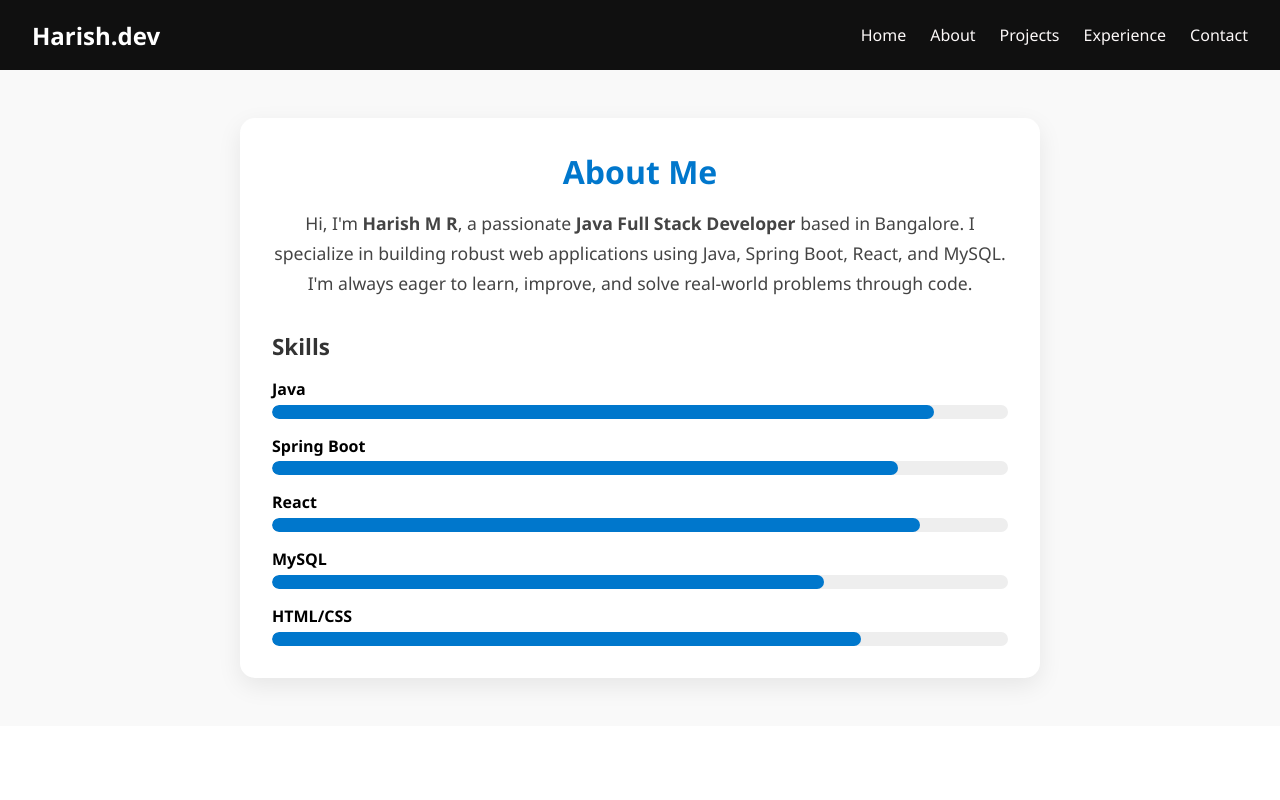
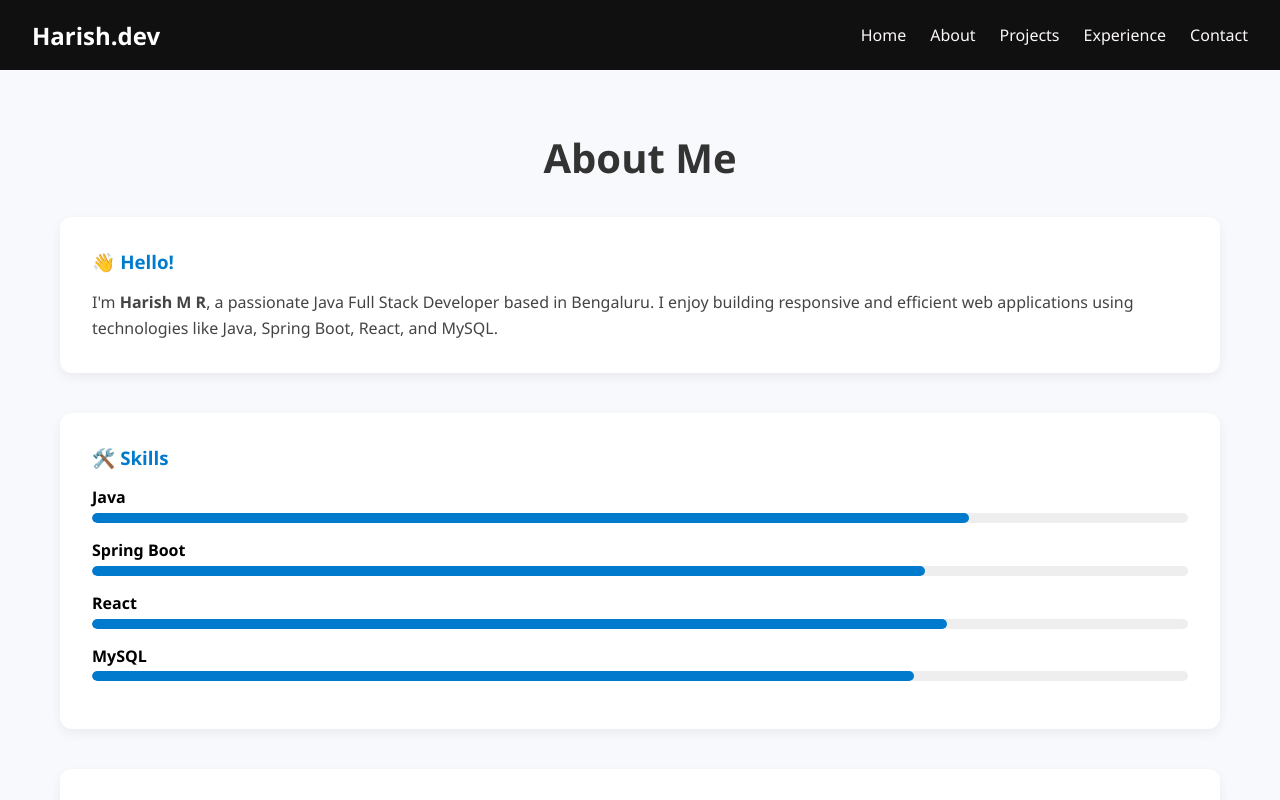
Before and after one commit to Harishmr2002/My-Portfolio, a React (Vite) app in the folder portfolio/: page /about in a window 1280 px wide. Shown: the top 800 px of the page. Built offline with nearby package versions, Linux system fonts and the light colour scheme.

Commit message:
Updated Projects section, added tags and improved CSS

```diff
--- a/portfolio/src/pages/About.css
+++ b/portfolio/src/pages/About.css
@@ -1,79 +1,92 @@
-.about-section {
-  background: #f9f9f9;
-  padding: 3rem 1rem;
-  display: flex;
-  justify-content: center;
+
+.about {
+  padding: 60px;
+  background-color: #f7f9fc;
+  min-height: 100vh;
+}
+.about-box:hover{
+   background-color: #e6f7ff;
+  transform: translateY(-4px);
 }
 
-.about-card {
-  background: white;
-  border-radius: 15px;
-  box-shadow: 0 8px 24px rgba(0, 0, 0, 0.08);
-  padding: 2rem;
-  max-width: 800px;
-  width: 100%;
-}
-
-.title {
-  font-size: 2rem;
-  margin-bottom: 1rem;
-  color: #0077cc;
+.about-title {
   text-align: center;
-}
-
-.intro {
-  font-size: 1.1rem;
-  color: #444;
-  line-height: 1.7;
+  font-size: 2.5rem;
   margin-bottom: 2rem;
-  text-align: center;
-}
-
-.subtitle {
-  font-size: 1.4rem;
-  margin-bottom: 1rem;
   color: #333;
 }
 
-.skills-grid {
-  display: flex;
-  flex-direction: column;
-  gap: 1rem;
+/* Each Section Box */
+.about-box {
+  background: #fff;
+  padding: 2rem;
+  border-radius: 12px;
+  margin-bottom: 2.5rem;
+  box-shadow: 0 4px 12px rgba(0, 0, 0, 0.06);
+  transition: 0.3s ease;
 }
 
-.skill-box span {
-  font-weight: bold;
+.about-box h3 {
+  margin-bottom: 1rem;
+  color: #007acc;
+}
+
+.about-box p, .about-box li {
+  font-size: 1rem;
+  color: #444;
+  line-height: 1.6;
+}
+
+.about-box ul {
+  list-style-type: none;
+  padding: 0;
+}
+
+/* Skill Bar */
+.skill {
+  margin-bottom: 1rem;
+}
+
+.skill label {
+  font-weight: 600;
+  display: block;
   margin-bottom: 0.3rem;
-  display: inline-block;
 }
 
 .bar {
   background: #eee;
-  border-radius: 20px;
+  border-radius: 10px;
   overflow: hidden;
-  height: 14px;
+  height: 10px;
 }
 
-.bar-fill {
+.bar span {
+  display: block;
   height: 100%;
-  background: #0077cc;
-  border-radius: 20px;
-  width: 0;
-  animation: growBar 1s forwards;
+  background-color: #007acc;
+  border-radius: 10px;
 }
 
-.bar-fill.java { width: 90%; }
-.bar-fill.spring { width: 85%; }
-.bar-fill.react { width: 88%; }
-.bar-fill.mysql { width: 75%; }
-.bar-fill.html { width: 80%; }
+/* Responsive */
+@media (max-width: 768px) {
+  .about {
+    padding: 2rem 1rem;
+  }
 
-@keyframes growBar {
-  from { width: 0; }
-}
+  .about-title {
+    font-size: 2rem;
+  }
 
-@media (max-width: 768px) {
-  .about-card {
+  .about-box {
     padding: 1.5rem;
   }
+
+  .about-box h3 {
+    font-size: 1.3rem;
+  }
+
+  .about-box p,
+  .about-box li {
+    font-size: 0.95rem;
+  }
 }
--- a/portfolio/src/pages/About.jsx
+++ b/portfolio/src/pages/About.jsx
@@ -3,37 +3,57 @@ import "./About.css";
 
 function About() {
   return (
-    <section className="about-section">
-      <div className="about-card">
-        <h2 className="title">About Me</h2>
+    <section className="about">
+      <h2 className="about-title">About Me</h2>
 
-        <p className="intro">
-          Hi, I'm <strong>Harish M R</strong>, a passionate <strong>Java Full Stack Developer</strong> based in Bangalore. I specialize in building robust web applications using Java, Spring Boot, React, and MySQL. I'm always eager to learn, improve, and solve real-world problems through code.
+      {/* Intro Section */}
+      <div className="about-box">
+        <h3>👋 Hello!</h3>
+        <p>
+          I'm <strong>Harish M R</strong>, a passionate Java Full Stack Developer based in Bengaluru.
+          I enjoy building responsive and efficient web applications using technologies like Java, Spring Boot, React, and MySQL.
         </p>
+      </div>
 
-        <h3 className="subtitle">Skills</h3>
-        <div className="skills-grid">
-          <div className="skill-box">
-            <span>Java</span>
-            <div className="bar"><div className="bar-fill java"></div></div>
-          </div>
-          <div className="skill-box">
-            <span>Spring Boot</span>
-            <div className="bar"><div className="bar-fill spring"></div></div>
-          </div>
-          <div className="skill-box">
-            <span>React</span>
-            <div className="bar"><div className="bar-fill react"></div></div>
-          </div>
-          <div className="skill-box">
-            <span>MySQL</span>
-            <div className="bar"><div className="bar-fill mysql"></div></div>
-          </div>
-          <div className="skill-box">
-            <span>HTML/CSS</span>
-            <div className="bar"><div className="bar-fill html"></div></div>
-          </div>
+      {/* Skills Section */}
+      <div className="about-box">
+        <h3>🛠️ Skills</h3>
+        <div className="skill">
+          <label>Java</label>
+          <div className="bar"><span style={{ width: "80%" }}></span></div>
         </div>
+        <div className="skill">
+          <label>Spring Boot</label>
+          <div className="bar"><span style={{ width: "76%" }}></span></div>
+        </div>
+        <div className="skill">
+          <label>React</label>
+          <div className="bar"><span style={{ width: "78%" }}></span></div>
+        </div>
+        <div className="skill">
+          <label>MySQL</label>
+          <div className="bar"><span style={{ width: "75%" }}></span></div>
+        </div>
+      </div>
+
+      {/* Education Section */}
+      <div className="about-box">
+        <h3>🎓 Education</h3>
+        <p>
+          <strong>MCA</strong> – Maharaja Institute of Technology, Mysore <br />
+          <em>Post Graduated: 2024</em>
+        </p>
+      </div>
+
+      {/* Personal Info Section */}
+      <div className="about-box">
+        <h3>👤 Personal Info</h3>
+        <ul>
+          <li><strong>Name:</strong> Harish M R</li>
+          <li><strong>Email:</strong> harishharshamr@gmail.com</li>
+          <li><strong>Phone:</strong> +91-9632364513</li>
+          <li><strong>Location:</strong> Bengaluru, India</li>
+        </ul>
       </div>
     </section>
   );
--- a/portfolio/src/pages/Contact.jsx
+++ b/portfolio/src/pages/Contact.jsx
@@ -10,13 +10,13 @@ function Contact() {
       {/* Contact Info */}
       <div className="contact-info">
         <p><strong>Email:</strong> <a href="mailto:harishharshamr@gmail.com">harishharshamr@gmail.com</a></p>
-        <p><strong>Phone:</strong> <a href="tel:+919123456789">+91 91234 56789</a></p>
+        <p><strong>Phone:</strong> <a href="tel:+919123456789">+91 9632364513</a></p>
       </div>
 
       {/* Contact Form */}
       <form
         className="contact-form"
-        action="https://formspree.io/f/mnqkdvle"  // Replace with your Formspree form URL
+        action="https://formspree.io/f/mpwlyzde"  // Replace with your Formspree form URL
         method="POST"
       >
         <input
--- a/portfolio/src/pages/Experience.css
+++ b/portfolio/src/pages/Experience.css
@@ -24,6 +24,7 @@
 }
 
 .experience-item:hover {
+  background-color: #e6f7ff;
   transform: translateY(-5px);
 }
 
--- a/portfolio/src/pages/Experience.jsx
+++ b/portfolio/src/pages/Experience.jsx
@@ -11,7 +11,7 @@ function Experience() {
           <h3 className="role">Java Full Stack Intern</h3>
           <span className="duration">Feb 2025 – Present</span>
         </div>
-        <p className="company">Skyllx Technologies Pvt Ltd · Bengaluru</p>
+        <p className="company">Skyllx Technologies Pvt Ltd | Bengaluru</p>
         <ul className="experience-list">
           <li>Developed responsive web applications using Java, Spring Core/MVC, and MySQL.</li>
           <li>Created RESTful APIs and integrated them with ReactJS frontend.</li>
--- a/portfolio/src/pages/Projects.jsx
+++ b/portfolio/src/pages/Projects.jsx
@@ -5,43 +5,32 @@ import ProjectCard from "./ProjectCard";
 function Projects() {
   const projects = [
     {
-      title: "Quiz App",
-      description: "A quiz application built using React for frontend and Spring Boot for backend.",
-      tech: ["React", "Spring Boot", "MySQL"],
-      link: "https://github.com/Harishmr2002/QuizApp",
-      live: "https://quizapp-harish.netlify.app" // ✅ Replace with your real link
-    },
-    {
-      title: "Student Management",
-      description: "Core Java console app to manage students using JDBC.",
+      title: "Student Management System",
+      description: `A core Java console-based project to manage student information.
+Implements CRUD operations with JDBC for MySQL database interaction.
+Supports student registration, fee tracking, and data search.`,
       tech: ["Java", "JDBC", "MySQL"],
-      link: "https://github.com/Harishmr2002/StudentApp"
+      link: "https://github.com/Harishmr2002/StudentApp",
+      tags: ["#Java", "#JDBC", "#ConsoleApp"]
     },
     {
       title: "TravelLink",
-      description: "Java Full Stack project to find travel buddies with login, posts, and friend request.",
+      description: `A Java Full Stack social media-style platform to find travel buddies.
+Includes features like user registration, login, post creation, and friend request management.
+Implemented using JSP, Servlet, JDBC and MySQL.`,
       tech: ["JSP", "Servlet", "JDBC", "MySQL"],
-      link: "https://github.com/Harishmr2002/TravelLink"
+      link: "https://github.com/Harishmr2002/TravelLink",
+      tags: ["#FullStack", "#JavaEE", "#SocialPlatform"]
     },
     {
       title: "Quiz App",
-      description: "A quiz application built using React for frontend and Spring Boot for backend.",
+      description: `A responsive quiz application built with React for the frontend and Spring Boot for the backend.
+It allows users to take quizzes, view scores, and track their performance. Includes admin panel for quiz management.`,
       tech: ["React", "Spring Boot", "MySQL"],
       link: "https://github.com/Harishmr2002/QuizApp",
-      live: "https://quizapp-harish.netlify.app" // ✅ Replace with your real link
+      live: "https://quizapp-harish.netlify.app",
+      tags: ["#FullStack", "#React", "#SpringBoot"]
     },
-    {
-      title: "Student Management",
-      description: "Core Java console app to manage students using JDBC.",
-      tech: ["Java", "JDBC", "MySQL"],
-      link: "https://github.com/Harishmr2002/StudentApp"
-    },
-    {
-      title: "TravelLink",
-      description: "Java Full Stack project to find travel buddies with login, posts, and friend request.",
-      tech: ["JSP", "Servlet", "JDBC", "MySQL"],
-      link: "https://github.com/Harishmr2002/TravelLink"
-    }
   ];
 
   return (
```
Also changed, not shown: portfolio/src/pages/ProjectCard.jsx (+12 -20 lines), portfolio/src/pages/Projects.css (+36 -10 lines).
